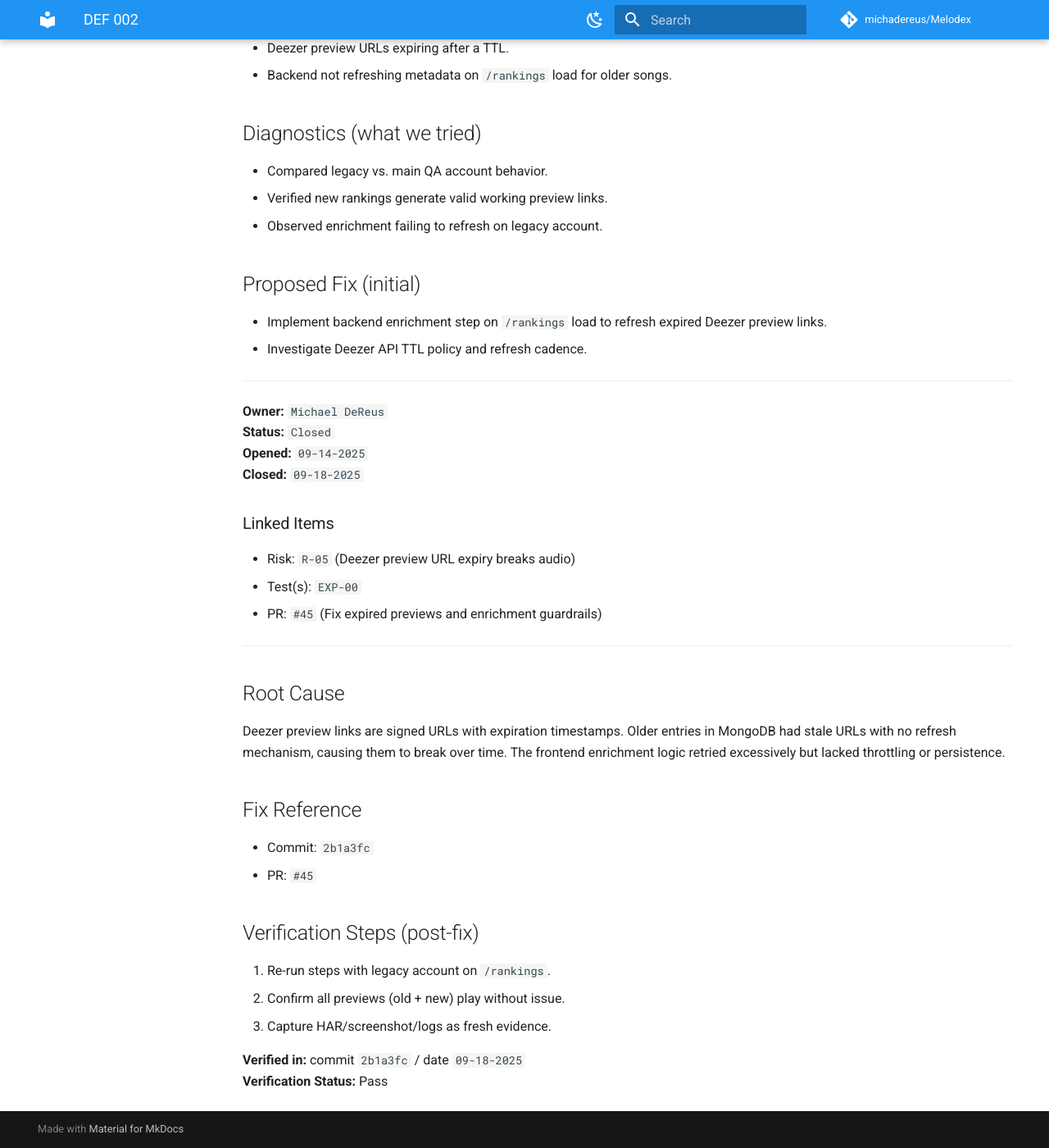
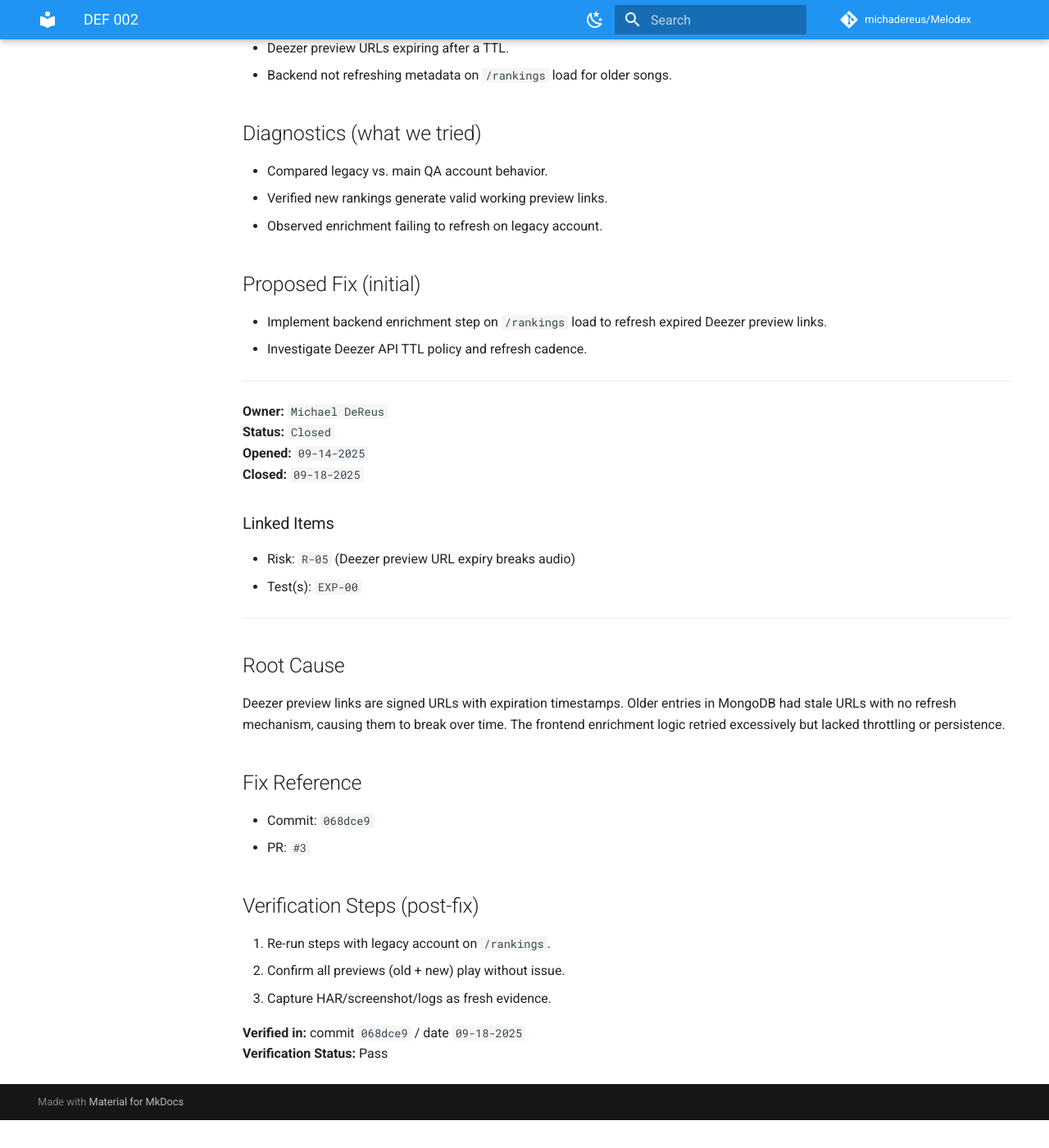
Before and after one commit to michadereus/Melodex, an MkDocs documentation site: the page built from docs/reports/defects/DEF-002.md, in a window 1280 px wide and 1400 px high, scrolled down 1903 px. Shown: the whole window at 82% size. Built offline with MkDocs 1.6.1 and Material for MkDocs 9.7.7, drawn with Linux system fonts in a browser that asks for light colours; comment, search, counter and statistics services are not loaded; after the commit the page ends 3269 px from its top, so only the background shows below that.

Commit message:
docs: DEF-002 passed

```diff
--- a/docs/reports/defects/DEF-002.md
+++ b/docs/reports/defects/DEF-002.md
@@ -68,7 +68,6 @@ Audio preview should load and play reliably for both new and old ranked entries.
 ### Linked Items
 - Risk: `R-05` (Deezer preview URL expiry breaks audio)
 - Test(s): `EXP-00`
-- PR: `#45` (Fix expired previews and enrichment guardrails)
 
 ---
 
@@ -76,13 +75,13 @@ Audio preview should load and play reliably for both new and old ranked entries.
 Deezer preview links are signed URLs with expiration timestamps. Older entries in MongoDB had stale URLs with no refresh mechanism, causing them to break over time. The frontend enrichment logic retried excessively but lacked throttling or persistence.
 
 ## Fix Reference
-- Commit: `2b1a3fc`
-- PR: `#45`
+- Commit: `068dce9`
+- PR: `#3`
 
 ## Verification Steps (post-fix)
 1. Re-run steps with legacy account on `/rankings`.
 2. Confirm all previews (old + new) play without issue.
 3. Capture HAR/screenshot/logs as fresh evidence.
 
-**Verified in:** commit `2b1a3fc` / date `09-18-2025`
+**Verified in:** commit `068dce9` / date `09-18-2025`
 **Verification Status:** Pass
```
